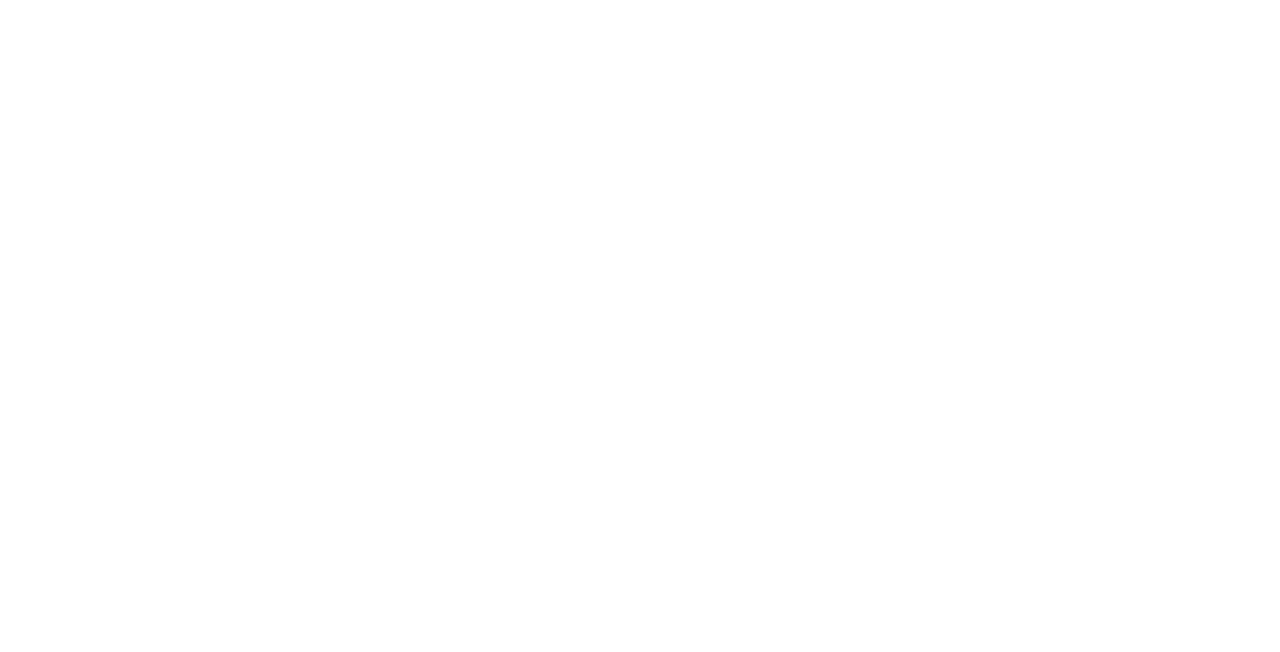
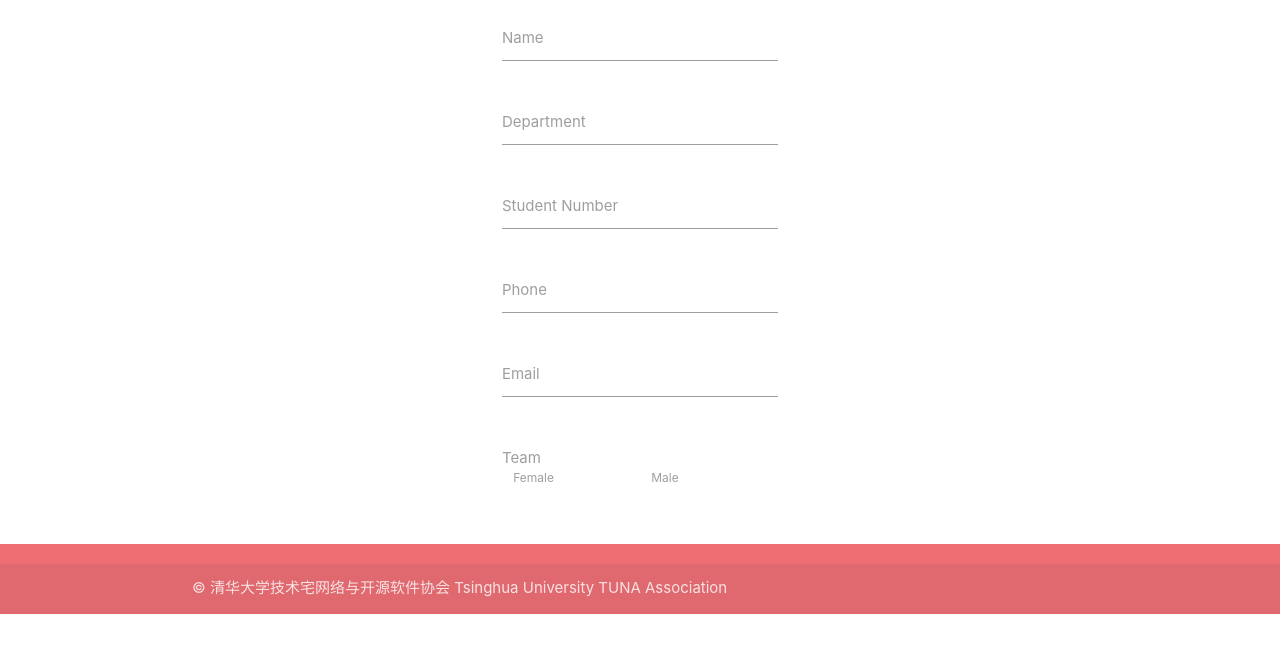
Before and after one commit to tuna/registr-lite, a plain HTML site: page web-ui/index.html in a window 1280 px wide. Drawn offline with nearby package versions, Linux system fonts and the light colour scheme.

Commit message:
layout under development

```diff
--- a/web-ui/index.html
+++ b/web-ui/index.html
@@ -2,11 +2,85 @@
 <html>
   <head>
     <meta charset="utf-8">
+    <!-- Google Icon Font -->
+    <link href="https://fonts.googleapis.com/icon?family=Material+Icons" rel="stylesheet">
+
     <!-- materialize -->
     <link rel="stylesheet" href="https://cdnjs.cloudflare.com/ajax/libs/materialize/0.97.8/css/materialize.min.css">
-        <script defer src="https://cdnjs.cloudflare.com/ajax/libs/materialize/0.97.8/js/materialize.min.js"></script>
+    <!-- responsive -->
+    <meta name="viewport" content="width=device-width, initial-scale=1.0"/>
   </head>
   <body>
+    <main>
+      <div class="container">
+        <div class="row">
+          <div class="col
+            l4 offset-l4
+            m8 offset-m2
+            s10 offset-m1">
+            <div class="row">
+              <div class="input-field col s12">
+                <input id="name" type="text" class="validate">
+                <label for="name">Name</label>
+              </div>
+              <div class="input-field col s12">
+                <input id="department" type="text" class="validate">
+                <label for="department">Department</label>
+              </div>
+              <div class="input-field col s12">
+                <input id="stu_number" type="text" class="validate">
+                <label for="stu_number">Student Number</label>
+              </div>
+              <div class="input-field col s12">
+                <input id="phone" type="text" class="validate">
+                <label for="phone">Phone</label>
+              </div>
+              <div class="input-field col s12">
+                <input id="email" type="text" class="validate">
+                <label for="email">Email</label>
+              </div>
+              <div class="input-field col s12">
+                <select name="team">
+                  <option value="" disabled selected>Choose your prefered team</option>
+                  <option value="devOps">DevOps Team</option>
+                  <option value="organizer">Organizer Team</option>
+                  <option value="publicity">Publicity Team</option>
+                  <option value="jiangyou">Jiangyou Team</option>
+                </select>
+                <label>Team</label>
+              </div>
+              <div class="input-field col s12">
+                <div class="col s6">
+                  <input name="gender" type="radio" id="female" />
+                  <label for="female">Female</label>
+                </div>
+                <div class="col s6">
+                  <input name="gender" type="radio" id="male" />
+                  <label for="male">Male</label>
+                </div>
+              </div>
+            </div>
+          </div>
+        </div>
+      </div>
+    </main>
+    <footer class="page-footer">
+      <div class="footer-copyright">
+        <div class="container">
+          © 清华大学技术宅网络与开源软件协会 Tsinghua University TUNA Association
+        </div>
+      </div>
+    </footer>
     <script src="https://unpkg.com/vue/dist/vue.js"></script>
+
+    <!-- NOTE: jquery before materialize -->
+    <script src="https://code.jquery.com/jquery-3.1.1.min.js"></script>
+    <script src="https://cdnjs.cloudflare.com/ajax/libs/materialize/0.97.8/js/materialize.min.js"></script>
+    <script>
+      // Initiate select
+      $(document).ready(function() {
+        $('select').material_select();
+      });
+    </script>
   </body>
 </html>
```
Lines whose indentation alone changed are shown as unchanged.
